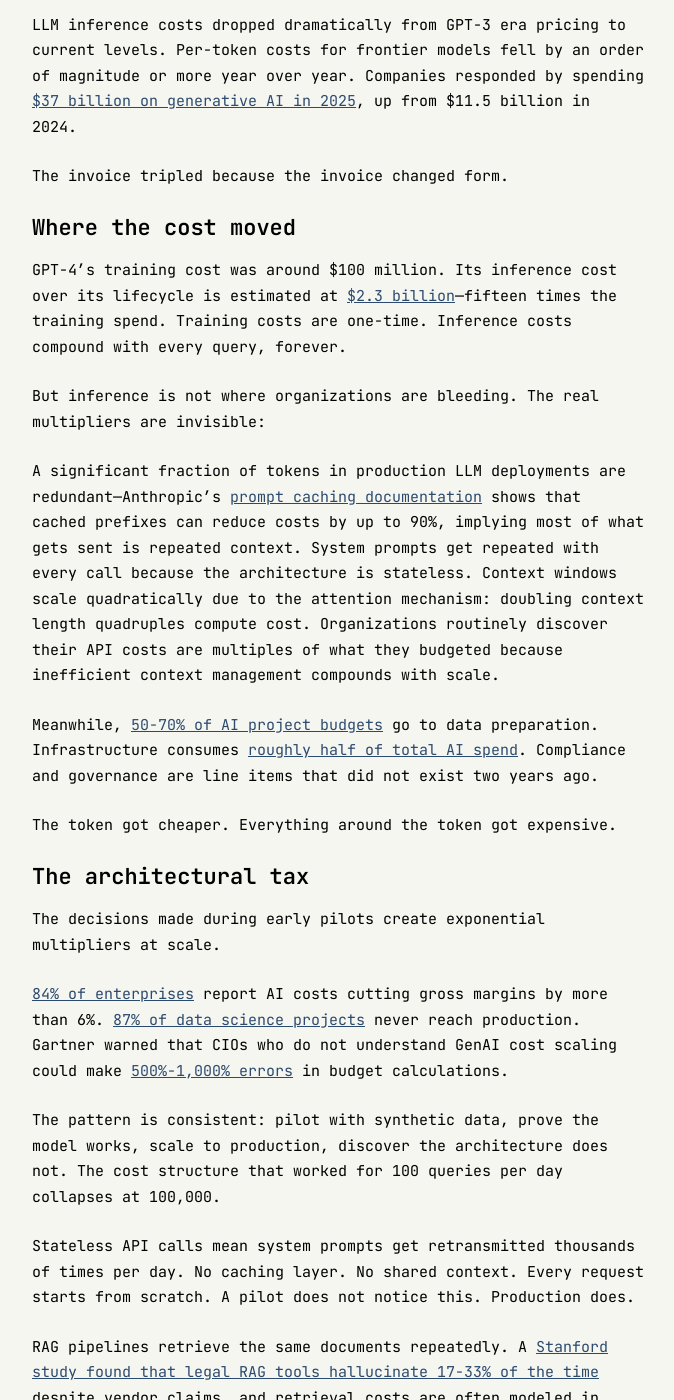
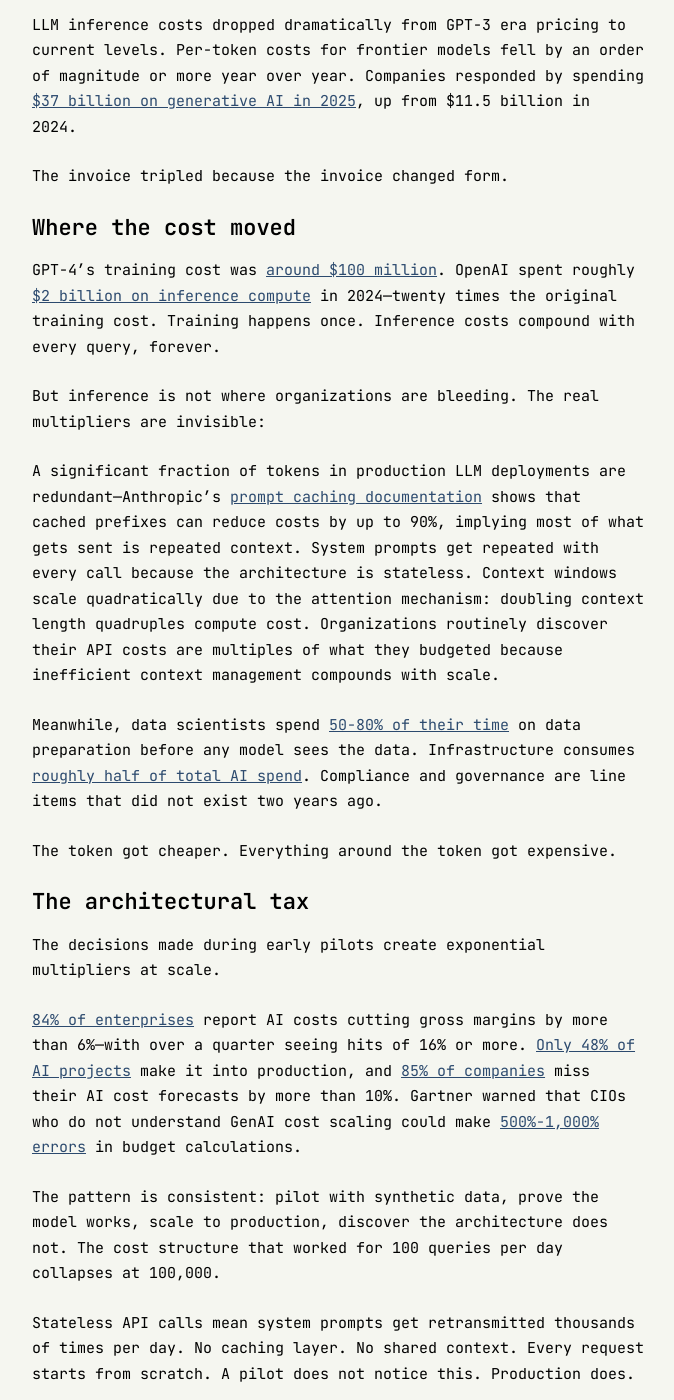
Before and after one commit to ashita-ai/ashita-ai.github.io, a Jekyll site: the page built from _posts/2026-02-01-the-token-tax.md, in a window 1280 px wide and 1400 px high, scrolled down 698 px. Shown: the whole window, without its empty margins (302-976 px from the left). Built offline with Jekyll 4.4.1, drawn with Linux system fonts in a browser that asks for light colours; some of the changed text lies outside the part shown.

Commit message:
Fix and verify citations in The Token Tax article
Citation fixes:
- Perplexity 164%: Changed year from 2025 to 2024, updated source to wheresyoured.at
- GPT-4 costs: Split into two verified sources (TechRadar for ~M training, Epoch AI for B inference)
- 84% margin cuts: Updated source to Mavvrik AI Cost Governance Report 2025
- Project failure rate: Replaced dubious 87% stat with Gartner's 48% make it to production
- Added 85% miss AI forecasts by >10% (PRNewswire/Mavvrik)
- Data prep: Corrected from budget % to time % (50-80% of data scientist time)
- Stanford RAG: Fixed from 17-33% to 'more than 17%' (HAI source)

All citations now verified against primary sources.

```diff
--- a/_posts/2026-02-01-the-token-tax.md
+++ b/_posts/2026-02-01-the-token-tax.md
@@ -4,7 +4,7 @@
 date: 2026-02-01
 ---
 
-Perplexity spent [164% of their revenue](https://www.theinformation.com/articles/perplexity-ai-faces-ballooning-aws-costs-as-user-growth-slows) on AWS, Anthropic, and OpenAI bills in 2025. They were not training models. They were running searches. The cost structure made profitability mathematically impossible at their current scale.
+Perplexity spent [164% of their revenue](https://www.wheresyoured.at/why-everybody-is-losing-money-on-ai/) on AWS, Anthropic, and OpenAI bills in 2024. They were not training models. They were running searches. The cost structure made profitability mathematically impossible at their current scale.
 
 OpenAI projected [$5 billion in losses](https://www.cnbc.com/2024/09/27/openai-sees-5-billion-loss-this-year-on-3point7-billion-in-revenue.html) for 2024 on $3.7 billion in revenue. The companies selling AI infrastructure are hemorrhaging money faster than the companies buying it.
 
@@ -20,13 +20,13 @@
 
 ## Where the cost moved
 
-GPT-4's training cost was around $100 million. Its inference cost over its lifecycle is estimated at [$2.3 billion](https://www.semianalysis.com/p/gpt-4-architecture-infrastructure)—fifteen times the training spend. Training costs are one-time. Inference costs compound with every query, forever.
+GPT-4's training cost was [around $100 million](https://www.techradar.com/pro/openai-spent-usd80m-to-usd100m-training-gpt-4-chinese-firm-claims-it-trained-its-rival-ai-model-for-usd3-million-using-just-2-000-gpus). OpenAI spent roughly [$2 billion on inference compute](https://epoch.ai/data-insights/openai-compute-spend) in 2024—twenty times the original training cost. Training happens once. Inference costs compound with every query, forever.
 
 But inference is not where organizations are bleeding. The real multipliers are invisible:
 
 A significant fraction of tokens in production LLM deployments are redundant—Anthropic's [prompt caching documentation](https://www.anthropic.com/news/prompt-caching) shows that cached prefixes can reduce costs by up to 90%, implying most of what gets sent is repeated context. System prompts get repeated with every call because the architecture is stateless. Context windows scale quadratically due to the attention mechanism: doubling context length quadruples compute cost. Organizations routinely discover their API costs are multiples of what they budgeted because inefficient context management compounds with scale.
 
-Meanwhile, [50-70% of AI project budgets](https://www.mckinsey.com/capabilities/quantumblack/our-insights/the-state-of-ai) go to data preparation. Infrastructure consumes [roughly half of total AI spend](https://menlovc.com/2025-the-state-of-generative-ai-in-the-enterprise/). Compliance and governance are line items that did not exist two years ago.
+Meanwhile, data scientists spend [50-80% of their time](https://www.mckinsey.com/capabilities/quantumblack/our-insights/the-state-of-ai) on data preparation before any model sees the data. Infrastructure consumes [roughly half of total AI spend](https://menlovc.com/2025-the-state-of-generative-ai-in-the-enterprise/). Compliance and governance are line items that did not exist two years ago.
 
 The token got cheaper. Everything around the token got expensive.
 
@@ -34,13 +34,13 @@
 
 The decisions made during early pilots create exponential multipliers at scale.
 
-[84% of enterprises](https://www.gartner.com/en/newsroom/press-releases/2024-10-17-gartner-poll-finds-ai-costs-cutting-into-gross-margins-for-84-percent-of-enterprises) report AI costs cutting gross margins by more than 6%. [87% of data science projects](https://venturebeat.com/ai/why-do-87-of-data-science-projects-never-make-it-into-production/) never reach production. Gartner warned that CIOs who do not understand GenAI cost scaling could make [500%-1,000% errors](https://www.gartner.com/en/newsroom/press-releases/2024-08-19-gartner-identifies-top-three-genai-risks-for-cios-and-it-leaders) in budget calculations.
+[84% of enterprises](https://www.mavvrik.ai/ai-cost-governance-report/) report AI costs cutting gross margins by more than 6%—with over a quarter seeing hits of 16% or more. [Only 48% of AI projects](https://www.gartner.com/en/newsroom/press-releases/2024-10-21-gartner-identifies-four-emerging-challenges-to-delivering-value-from-ai-safely-and-at-scale) make it into production, and [85% of companies](https://www.prnewswire.com/news-releases/2025-state-of-ai-cost-management-research-finds-85-of-companies-miss-ai-forecasts-by-10-302551947.html) miss their AI cost forecasts by more than 10%. Gartner warned that CIOs who do not understand GenAI cost scaling could make [500%-1,000% errors](https://www.gartner.com/en/newsroom/press-releases/2024-08-19-gartner-identifies-top-three-genai-risks-for-cios-and-it-leaders) in budget calculations.
 
 The pattern is consistent: pilot with synthetic data, prove the model works, scale to production, discover the architecture does not. The cost structure that worked for 100 queries per day collapses at 100,000.
 
 Stateless API calls mean system prompts get retransmitted thousands of times per day. No caching layer. No shared context. Every request starts from scratch. A pilot does not notice this. Production does.
 
-RAG pipelines retrieve the same documents repeatedly. A [Stanford study found that legal RAG tools hallucinate 17-33% of the time](https://dho.stanford.edu/wp-content/uploads/Legal_RAG_Hallucinations.pdf) despite vendor claims, and retrieval costs are often modeled in isolation while integration costs are ignored. The vector database is cheap. The data pipeline feeding it is not.
+RAG pipelines retrieve the same documents repeatedly. A [Stanford study found that legal RAG tools hallucinate more than 17% of the time](https://hai.stanford.edu/news/ai-trial-legal-models-hallucinate-1-out-6-or-more-benchmarking-queries) despite vendor claims, and retrieval costs are often modeled in isolation while integration costs are ignored. The vector database is cheap. The data pipeline feeding it is not.
 
 Multi-agent systems use [approximately 15x more tokens](https://www.anthropic.com/engineering/multi-agent-research-system) than single-agent interactions. Agents coordinate by passing context back and forth. Each handoff repeats information the previous agent already processed. [The factory scales linearly](/blog/the-factory-without-a-design-department/). The token cost scales quadratically.
 
```
